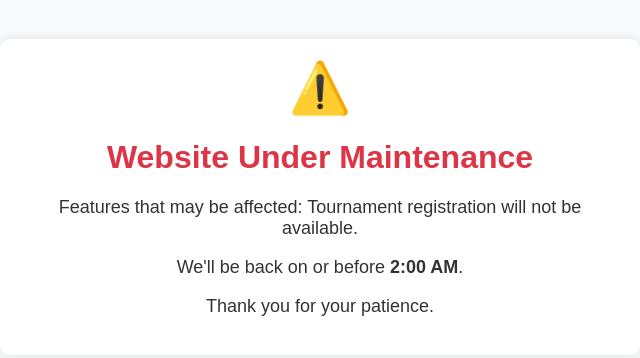
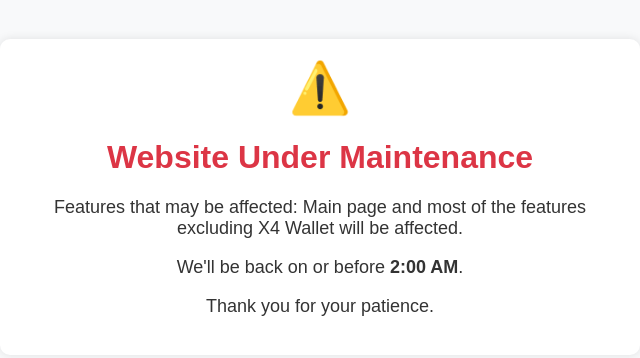
Before and after one commit to badu-ser/X4_ESPORTS_OFFICIAL, a website: page 503.html in a window 1280 px wide. Shown: the part 211-569 px from the top of the page, without its empty margins (320-960 px from the left). Drawn offline with Linux system fonts and the light colour scheme.

Commit message:
Update 503.html

```diff
--- a/503.html
+++ b/503.html
@@ -40,7 +40,7 @@
     <div class="container">
         <div class="warning">⚠️</div>
         <h1>Website Under Maintenance</h1>
-        <p>Features that may be affected: Tournament registration will not be available.</p>
+        <p>Features that may be affected: Main page and most of the features excluding X4 Wallet will be affected.</p>
         <p>We'll be back on or before <strong>2:00 AM</strong>.</p>
         <p>Thank you for your patience.</p>
     </div>
```
